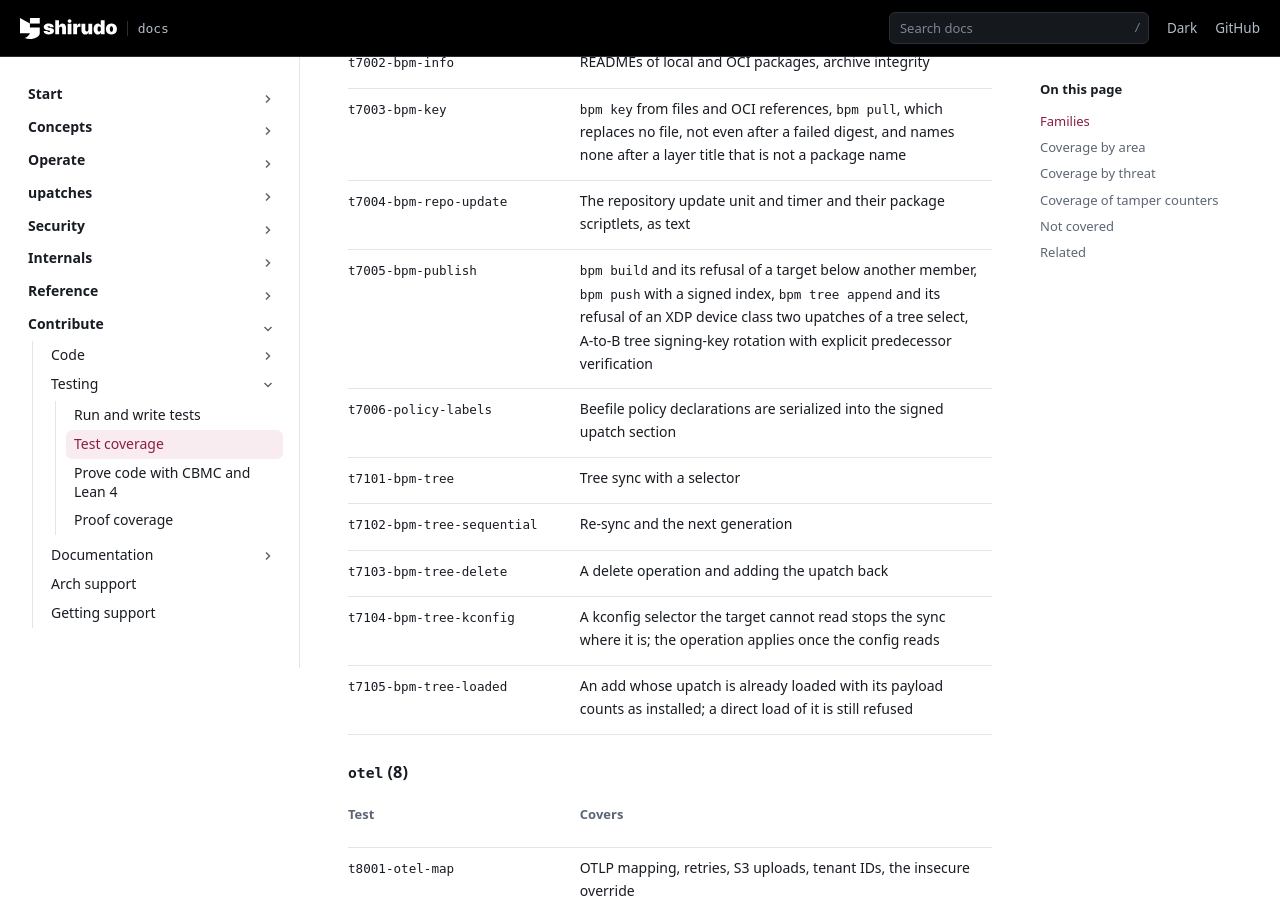
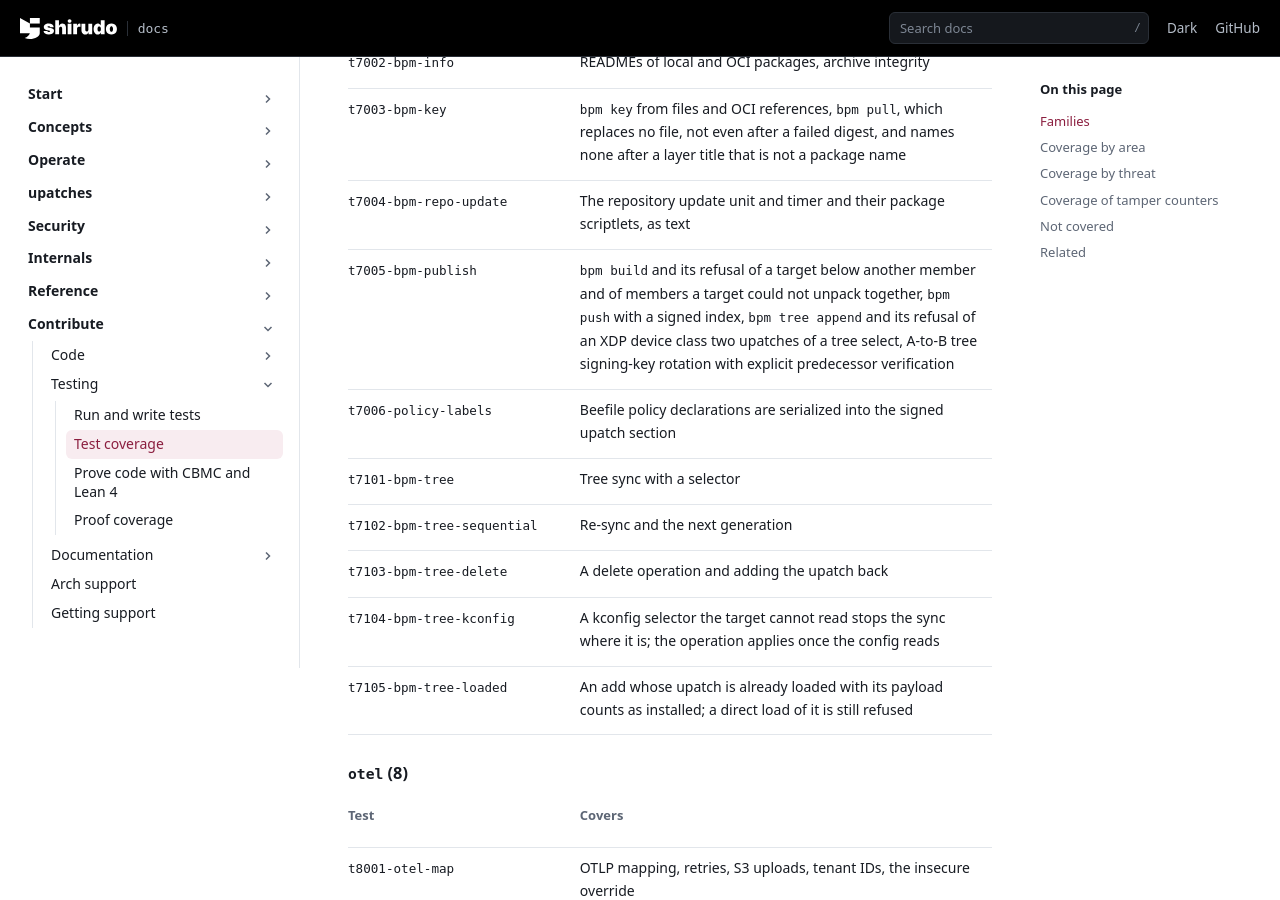
Before and after one commit to AliBashaSY/shirudo, a Sphinx documentation site: the page built from Documentation/contribute/testing/test-coverage.rst, in a window 1280 px wide and 900 px high, scrolled down 10499 px. Built offline with Sphinx 7.4.7, drawn with Linux system fonts in a browser that asks for light colours; pages that are not in the unit, such as notebooks, are missing from menus.

Commit message:
bpm: bound the members of a package together as the target does
bpm build read each member with a bound of 256 MiB and kept no count of
what it had written, while the target's extractor bounds what an
archive unpacks to at 256 MiB in all. Two files of 128 MiB and a byte
each therefore built into a package, of 281 kB when they compress well,
that bpm_pkg_extract() refuses with EFBIG on every target.

Count the content tar_entry() writes and refuse the member that takes
the sum past BPM_MAX_PACKAGE_BYTES, the extractor's own bound, before
its header is written, and say which limit it was. build_archive()
takes the command's name for that message, since bpm config update
writes its package through it as well. The 8 GiB a ustar size field
holds is no bound of its own any more.

The proof of tar_entry() now starts from any total within the bound and
shows a member refused with EFBIG exactly when it would pass it, with
nothing written or counted, and counted otherwise.

Fixes: 6d62cab6396e ("bpm: bound a package and leave nothing of a failed step behind")
Signed-off-by: Daniel Borkmann <daniel@iogearbox.net>

```diff
--- a/Documentation/contribute/testing/test-coverage.rst
+++ b/Documentation/contribute/testing/test-coverage.rst
@@ -479,11 +479,11 @@ signed config image.
      - The repository update unit and timer and their package
        scriptlets, as text
    * - ``t7005-bpm-publish``
-     - ``bpm build`` and its refusal of a target below another member,
-       ``bpm push`` with a signed index, ``bpm tree append`` and its
-       refusal of an XDP device class two upatches of a tree select,
-       A-to-B tree signing-key rotation with explicit predecessor
-       verification
+     - ``bpm build`` and its refusal of a target below another member
+       and of members a target could not unpack together, ``bpm push``
+       with a signed index, ``bpm tree append`` and its refusal of an
+       XDP device class two upatches of a tree select, A-to-B tree
+       signing-key rotation with explicit predecessor verification
    * - ``t7006-policy-labels``
      - Beefile policy declarations are serialized into the signed
        upatch section
--- a/Documentation/upatches/publish/beefile.rst
+++ b/Documentation/upatches/publish/beefile.rst
@@ -381,7 +381,7 @@ Limits and reserved names
    * - member path including ``<name>-<version>/``
      - 99 bytes, the limit of a ustar name
    * - ``.bee`` file
-     - 256 MiB per member file
+     - 256 MiB per member file, and for all members together
 
 Every member path must be unique, and none may lie below another: a
 name is a file or a directory, not both, so ``a`` and ``a/b`` do not go
@@ -389,7 +389,9 @@ into one package. ``Beefile``, ``README.md``, ``cert.der`` and
 ``build-environment.json`` are reserved for the members ``bpm build``
 writes itself, and no member path lies below one of them either. A
 member path longer than the ustar limit fails the build with ``bpm
-build: File name too long``.
+build: File name too long``, and members of more than 256 MiB together
+with ``bpm build: the members of the package are more than 256 MiB
+together, the most a target installs``: a target unpacks no more.
 
 Example
 -------
```
Also changed, not shown: Documentation/contribute/testing/proof-coverage.rst (+12 -10 lines), 3 other files.
